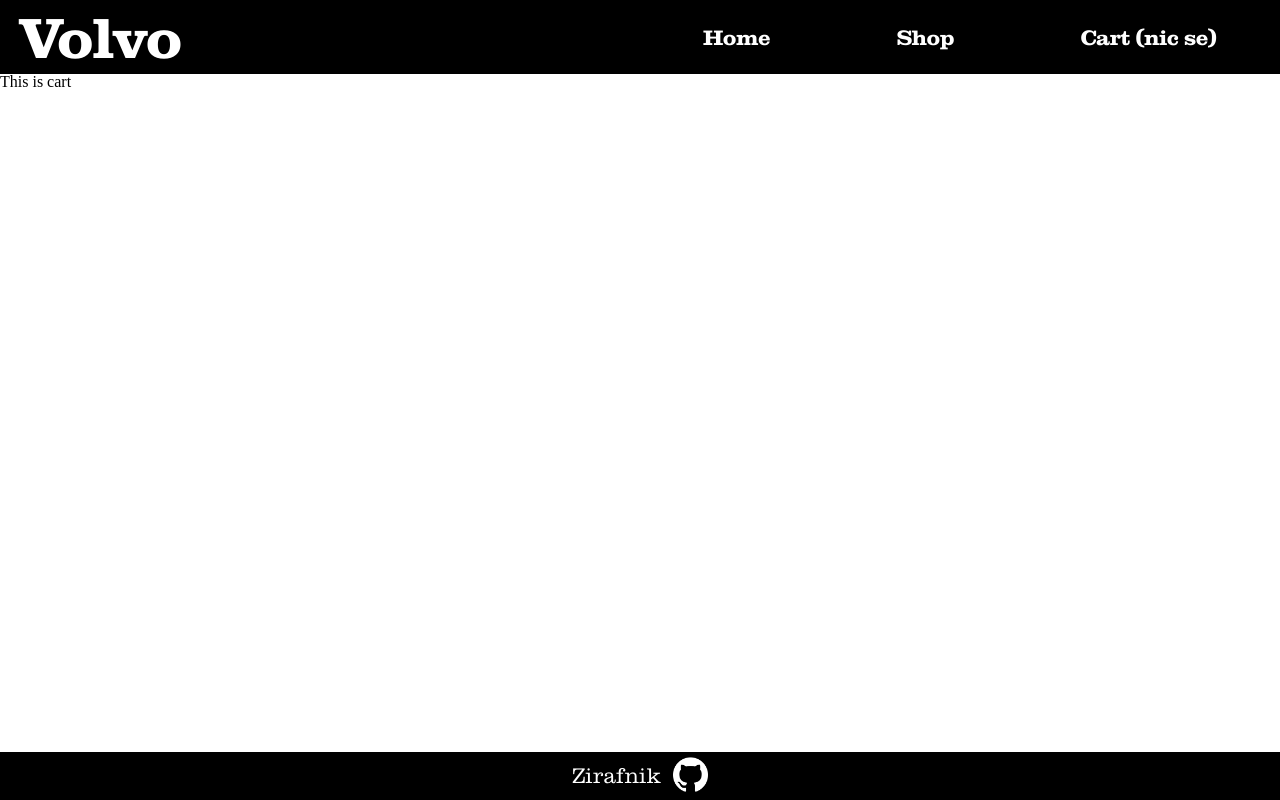
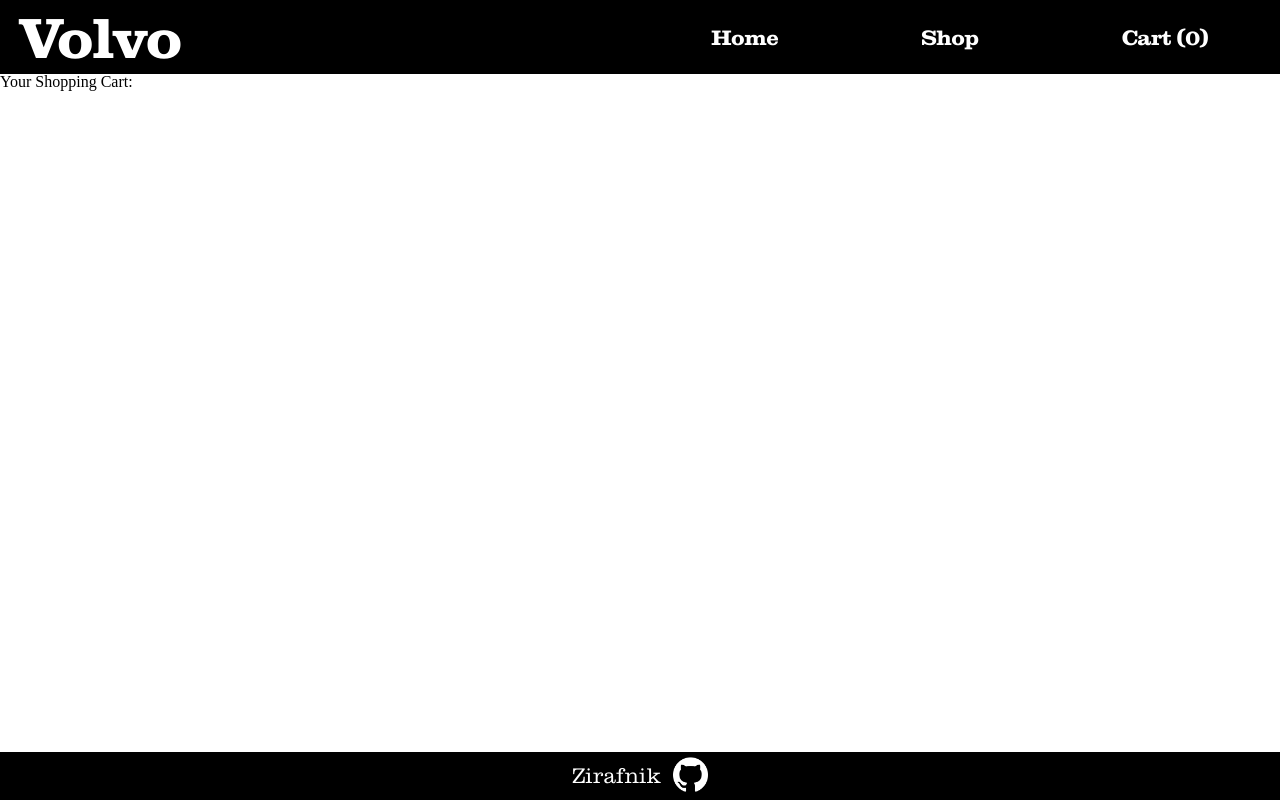
Before and after one commit to Zirafnik/shopping-cart, a React (Create React App) app: page /cart in a window 1280 px wide. Built offline with nearby package versions, Linux system fonts and the light colour scheme.

Commit message:
added incrementNum function for cart

```diff
--- a/src/App.js
+++ b/src/App.js
@@ -1,4 +1,4 @@
-import React from 'react';
+import React, {useState} from 'react';
 import './styles/reset.css';
 import './styles/App.css';
 import Header from './components/Header';
@@ -6,11 +6,24 @@
 import Footer from './components/Footer';
 
 function App() {
+  const [cartNum, setCartNum] = useState(0);
+
+  function incrementCartNum() {
+    setCartNum(cartNum + 1);
+  }
+
+  function decrementCartNum() {
+    if(cartNum === 0) {
+      return;
+    }
+    setCartNum(cartNum - 1);
+  }
+
   return (
     <div className="App">
-      <Header />
+      <Header cartNum={cartNum} />
 
-      <Routes />
+      <Routes incFunc={incrementCartNum} />
 
       <Footer />
     </div>
--- a/src/components/Header.js
+++ b/src/components/Header.js
@@ -2,12 +2,12 @@
 import {Link} from 'react-router-dom';
 import Nav from './Nav';
 
-function Header() {
+function Header(props) {
 
     return(
         <header>
             <h1><Link to='/'>Volvo</Link></h1>
-            <Nav />
+            <Nav cartNum={props.cartNum} />
         </header>
     );
 }
--- a/src/components/Nav.js
+++ b/src/components/Nav.js
@@ -1,7 +1,7 @@
 import React from 'react';
 import {Link} from 'react-router-dom';
 
-function Nav() {
+function Nav(props) {
 
     return(
         <nav>
@@ -13,7 +13,7 @@
                     <Link to='/shop'>Shop</Link>
                 </li>
                 <li>
-                    <Link to='/cart'>Cart (nic se)</Link>
+                    <Link to='/cart'>Cart ({props.cartNum})</Link>
                 </li>
             </ul>
         </nav>
--- a/src/components/Routes.js
+++ b/src/components/Routes.js
@@ -5,14 +5,16 @@
 import Cart from './pages/Cart';
 import ProductDetail from './pages/Product';
 
-function Routes() {
+function Routes(props) {
 
     return(
         <Switch>
                 <Route exact path='/'component={Home} />
                 <Route exact path='/shop' component={Shop} />
                 <Route exact path='/cart' component={Cart} />
-                <Route exact path='/shop/:id' component={ProductDetail} />
+                <Route exact path='/shop/:id'>
+                    <ProductDetail incFunc={props.incFunc} />
+                </Route>
         </Switch>
     );
 }
--- a/src/components/pages/Cart.js
+++ b/src/components/pages/Cart.js
@@ -2,7 +2,10 @@
 
 function Cart() {
     return (
-        <div className='main'>This is cart</div>
+        <div className='main'>
+            <h2>Your Shopping Cart:</h2>
+
+        </div>
     );
 }
 
--- a/src/components/pages/Product.js
+++ b/src/components/pages/Product.js
@@ -3,7 +3,7 @@
 import {cars} from '../../data';
 import images from '../../imageGetter';
 
-function ProductDetail() {
+function ProductDetail(props) {
     let {id} = useParams();
     console.log(id);
 
@@ -20,7 +20,7 @@
                 <p className='text text-margin'>Description:</p>
                 <p className='text-margin-small'>Lorem ipsum dolor sit amet, consectetur adipiscing elit, sed do eiusmod tempor incididunt ut labore et dolore magna aliqua. Ut enim ad minim veniam, quis nostrud exercitation ullamco laboris nisi ut aliquip ex ea commodo consequat. Duis aute irure dolor in reprehenderit in voluptate velit esse cillum dolore eu fugiat nulla pariatur. Excepteur sint occaecat cupidatat non proident, sunt in culpa qui officia deserunt mollit anim id est laborum.</p>
                 <div className='desc-buttons text-margin'>
-                    <Link><button className='add-to-cart'>Add to cart</button></Link>
+                    <Link><button onClick={props.incFunc} className='add-to-cart'>Add to cart</button></Link>
                     <Link to='/shop'><button className='add-to-cart'>Go back</button></Link>
                 </div>
             </div>
```
